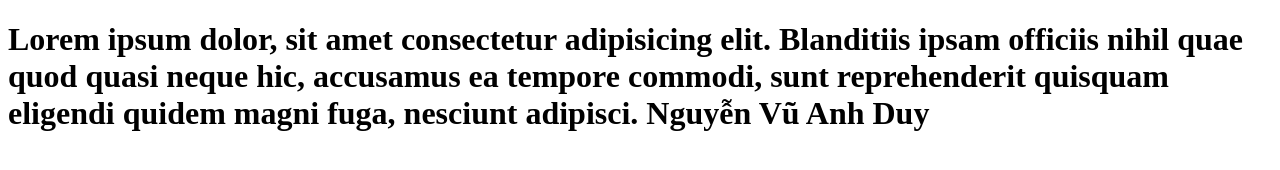
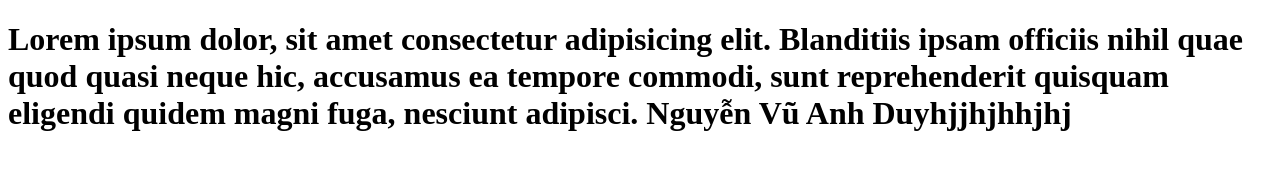
Before and after one commit to duyuitk16/test_git, a plain HTML site: page test.html in a window 1280 px wide. Drawn offline with Linux system fonts and the light colour scheme.

Commit message:
Update test.html

```diff
--- a/test.html
+++ b/test.html
@@ -11,7 +11,7 @@
 <body>
     <h1>Lorem ipsum dolor, sit amet consectetur adipisicing elit. Blanditiis ipsam officiis nihil quae quod quasi neque
         hic, accusamus ea tempore commodi, sunt reprehenderit quisquam eligendi quidem magni fuga, nesciunt adipisci.
-        Nguyễn Vũ Anh Duy
+        Nguyễn Vũ Anh Duyhjjhjhhjhj
     </h1>
 </body>
 
```
